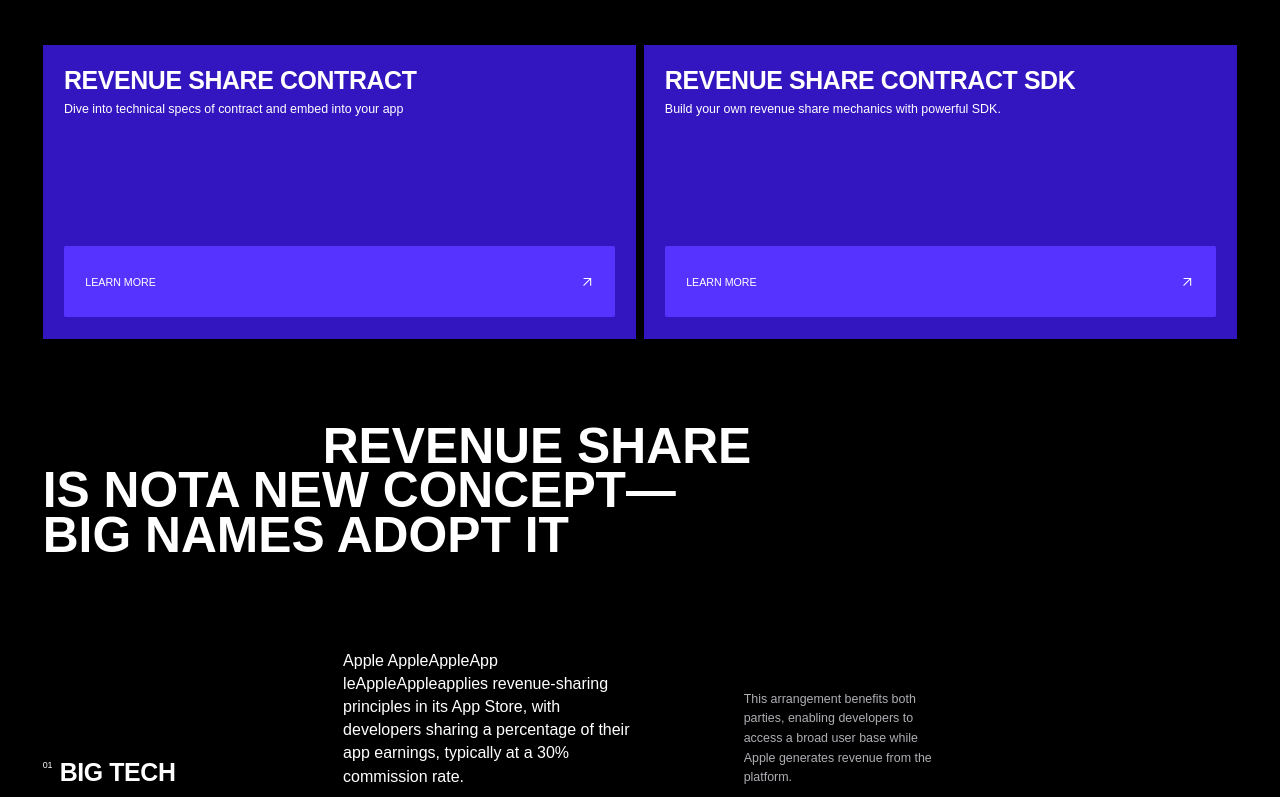
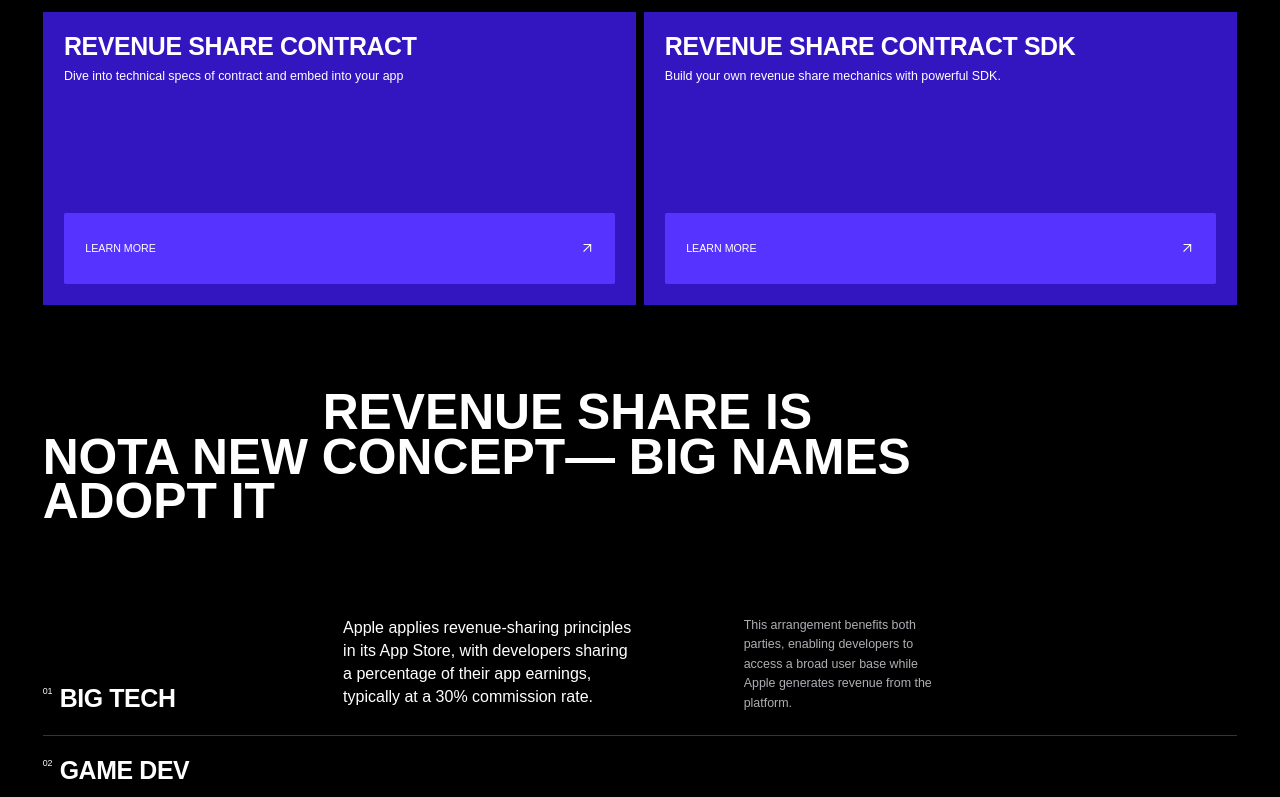
Before and after one commit to iShavlovsky/rs_labs, a Vue app: page / in a window 1280 px wide. Shown: the part 2000-2797 px from the top of the page. Built offline with nearby package versions, Linux system fonts and the light colour scheme; no server answers.

Commit message:
add side map and accordion component

```diff
--- a/src/components/HomeSection1.vue
+++ b/src/components/HomeSection1.vue
@@ -27,17 +27,12 @@
           </p>
         </div>
       </div>
-
-      <div style="width: 40px;">
-        <USvgIcon name="logoDeals" />
-      </div>
-      <p>HomeView</p>
     </div>
   </section>
 </template>
 
 <script lang="ts" setup>
-import USvgIcon from '@components/USvgIcon/USvgIcon.vue';
+
 </script>
 
 <style lang="scss">
--- a/src/components/HomeSection5.vue
+++ b/src/components/HomeSection5.vue
@@ -1,36 +1,52 @@
 <template>
   <section>
     <div class="container">
-
       <div class="grid-12col-w">
-
         <div class="home-s5-span-1">
-          <h2 class="h2 h2-indent">Revenue share is nota new concept— big names adopt it</h2>
+          <h2 class="h2 h2-indent">
+            Revenue share is nota new concept— big names adopt it
+          </h2>
         </div>
 
         <div class="home-s5-span-2">
-          <UAccordions />
-          <UAccordions />
-          <UAccordions />
+          <UAccordions :arr="accordions"
+                       :initial-open-index="0"
+          />
         </div>
-
       </div>
     </div>
   </section>
 </template>
 
-<script setup lang="ts">
-import UAccordions from "@components/UAccordions.vue";
+<script lang="ts" setup>
+import UAccordions from '@components/UAccordions/UAccordions.vue';
+import { AccordionItem } from '@components/UAccordions/UAccordions.types';
 
-
+const accordions: AccordionItem[] = [
+    {
+        title: 'Big tech',
+        text1: 'Apple applies revenue-sharing principles in its App Store, with developers sharing a percentage of their app earnings, typically at a 30% commission rate.',
+        text2: 'This arrangement benefits both parties, enabling developers to access a broad user base while Apple generates revenue from the platform.'
+    },
+    {
+        title: 'Game dev',
+        text1: 'Apple applies revenue-sharing principles in its App Store, with developers sharing a percentage of their app earnings, typically at a 30% commission rate.',
+        text2: 'This arrangement benefits both parties, enabling developers to access a broad user base while Apple generates revenue from the platform.'
+    },
+    {
+        title: 'Music industry',
+        text1: 'Apple applies revenue-sharing principles in its App Store, with developers sharing a percentage of their app earnings, typically at a 30% commission rate.',
+        text2: 'This arrangement benefits both parties, enabling developers to access a broad user base while Apple generates revenue from the platform.'
+    }
+];
 </script>
 
 <style lang="scss">
-.home-s5-span-1{
-	grid-column: span 9;
+.home-s5-span-1 {
+  grid-column: span 9;
 }
 
-.home-s5-span-2{
+.home-s5-span-2 {
   grid-column: span 12;
 }
 </style>
--- a/src/components/UAccordions.vue
+++ /dev/null
@@ -1,52 +0,0 @@
-<template>
-<div class="dd-accordion-w">
-  <div class="grid-12col-w">
-
-    <div class="dd-title-w">
-      <p class="mono-s">01</p>
-      <h3 class="h3">Big tech</h3>
-    </div>
-
-    <div class="dd-text-w">
-      <p class="body-l">Apple AppleAppleApp leAppleAppleapplies revenue-sharing principles in its App Store, with developers sharing a percentage of their app earnings, typically at a 30% commission rate.</p>
-    </div>
-
-    <div class="dd-text-w dd-second-text">
-      <p class="body-m">This arrangement benefits both parties, enabling developers to access a broad user base while Apple generates revenue from the platform.</p>
-    </div>
-
-  </div>
-</div>
-</template>
-
-<script setup lang="ts">
-
-</script>
-
-<style lang="scss">
-.dd-accordion-w{
-  padding: em(24) em(0) em(24) em(0);
-  border-bottom-style: solid;
-  border-bottom-width: em(1);
-  border-bottom-color: $c-gray-20;
-}
-
-.dd-title-w{
-  display: flex;
-  flex-direction: row;
-  align-self: last baseline;
-  gap: em(8);
-  grid-column: span 3;
-}
-
-.dd-text-w{
-  grid-column: span 3;
-  overflow: hidden;
-}
-.dd-second-text{
-  color: $c-gray-70;
-  grid-column-start: 8;
-  grid-column-end: 10;
-  align-self: last baseline;
-}
-</style>
--- /dev/null
+++ b/src/components/UAccordions/UAccordions.vue
@@ -0,0 +1,107 @@
+<template>
+  <div ref="initial"
+       :data-is-on-server-opened="props.initialOpenIndex"
+  >
+    <article v-for="(item, index) in props.arr"
+             :key="index"
+             ref="items"
+             class="dd-accordion-w"
+             @click="open(index)"
+    >
+      <div class="grid-12col-w">
+        <div class="dd-title-w">
+          <p class="mono-s">
+            0{{ index + 1 }}
+          </p>
+          <h3 class="h3">
+            {{ item.title }}
+          </h3>
+        </div>
+
+        <div :class="['dd-text-w', { 'open': activeIndex === index }]">
+          <p class="body-l">
+            {{ item.text1 }}
+          </p>
+        </div>
+
+        <div :class="['dd-text-w dd-second-text', { 'open': activeIndex === index }]">
+          <p class="body-m">
+            {{ item.text2 }}
+          </p>
+        </div>
+      </div>
+    </article>
+  </div>
+</template>
+
+<script lang="ts" setup>
+import { onMounted, ref } from 'vue';
+import type { AccordionProps } from '@components/UAccordions/UAccordions.types';
+
+const props = defineProps<AccordionProps>();
+const initial = ref<HTMLDetailsElement>();
+// const items = ref<HTMLDetailsElement[]>([]);
+const isOnServerOpened = ref<string | undefined>(undefined);
+const activeIndex = ref<number | null>(null);
+const open = (i: number) => {
+    if (i === activeIndex.value && isOnServerOpened.value === undefined) {
+        activeIndex.value = null;
+    } else {
+        activeIndex.value = i;
+    }
+};
+
+onMounted(() => {
+    isOnServerOpened.value = initial.value?.dataset?.isOnServerOpened;
+    if (isOnServerOpened.value) {
+        activeIndex.value = Number(isOnServerOpened.value);
+    }
+
+});
+</script>
+
+<style lang="scss">
+.dd-accordion-w {
+  padding: em(24) em(0) em(24) em(0);
+  border-bottom-style: solid;
+  border-bottom-width: em(1);
+  border-bottom-color: $c-gray-20;
+  cursor: pointer;
+}
+
+.dd-title-w {
+  display: flex;
+  flex-direction: row;
+  align-self: last baseline;
+  gap: em(8);
+  grid-column: span 3;
+}
+
+.dd-text-w {
+  grid-column: span 3;
+  overflow: hidden;
+  visibility: hidden;
+  height: 0;
+  opacity: 0;
+}
+
+.dd-text-w {
+  transition: opacity 0.35s $var-transition-timing,
+  visibility 0.5s $var-transition-timing,
+  height 0.37s $var-transition-timing;
+
+  &.open {
+
+    visibility: visible;
+    height: auto;
+    opacity: 1;
+  }
+}
+
+.dd-second-text {
+  color: $c-gray-70;
+  grid-column-start: 8;
+  grid-column-end: 10;
+  align-self: last baseline;
+}
+</style>
--- a/src/components/UMapSideBar.vue
+++ b/src/components/UMapSideBar.vue
@@ -115,7 +115,7 @@ import { Swiper, SwiperSlide } from 'swiper/vue';
 
 // import 'swiper/css';
 
-interface Rect {
+interface Positions {
     chapter: number;
     title: string;
     line: string;
@@ -143,7 +143,7 @@ function onSwiper(swiper: SwiperType) {
     swiperInstance.value = swiper;
 }
 
-const positions = reactive<Rect[]>([
+const positions = reactive<Positions[]>([
     {
         chapter: 1,
         title: 'Revenue Share Labs',
@@ -266,7 +266,7 @@ const positions = reactive<Rect[]>([
     }
 ]);
 
-const isActive: ComputedRef<Rect> = computed(() => {
+const isActive: ComputedRef<Positions> = computed(() => {
     return positions.find(el => el.active === true)!;
 });
 
@@ -278,12 +278,20 @@ function hoverMap(index: number, bool: boolean) {
     positions[index].hover = bool;
 }
 
+const emit = defineEmits<{
+    (
+        event: 'map-position',
+        value: string,
+    ): void;
+}>();
+
 function clickMap(index: number) {
     positions.forEach(el => {
         el.active = false;
     });
     positions[index].active = true;
     swiperInstance.value.slideTo(index, 300);
+    emit('map-position', isActive.value.title);
 }
 
 </script>
--- a/src/views/HomeView.vue
+++ b/src/views/HomeView.vue
@@ -5,17 +5,28 @@
   <HomeSection4 />
   <HomeSection5 />
 
-  <UMapSideBar />
+  <UMapSideBar @map-position="handleScrollToBlock" />
 </template>
 
-<script setup lang="ts">
-import HomeSection1 from "@components/HomeSection1.vue";
-import HomeSection2 from "@components/HomeSection2.vue";
-import HomeSection3 from "@components/HomeSection3.vue";
-import HomeSection4 from "@components/HomeSection4.vue";
-import HomeSection5 from "@components/HomeSection5.vue";
-import UMapSideBar from "@components/UMapSideBar.vue";
+<script lang="ts" setup>
+import HomeSection1 from '@components/HomeSection1.vue';
+import HomeSection2 from '@components/HomeSection2.vue';
+import HomeSection3 from '@components/HomeSection3.vue';
+import HomeSection4 from '@components/HomeSection4.vue';
+import HomeSection5 from '@components/HomeSection5.vue';
+import UMapSideBar from '@components/UMapSideBar.vue';
+import useStore from '@composables/useStore';
 
+
+const handleScrollToBlock = (position: string) => {
+    console.log(position);
+    // s5.value!.scrollIntoView({ behavior: 'smooth' });
+};
+
+const { seo } = useStore();
+seo.setPage({
+    setTitle: 'RS LABS'
+});
 </script>
 
 <style lang="scss">
```
Also changed, not shown: src/components/UAccordions/UAccordions.types.ts (added, +10 -0 lines).
